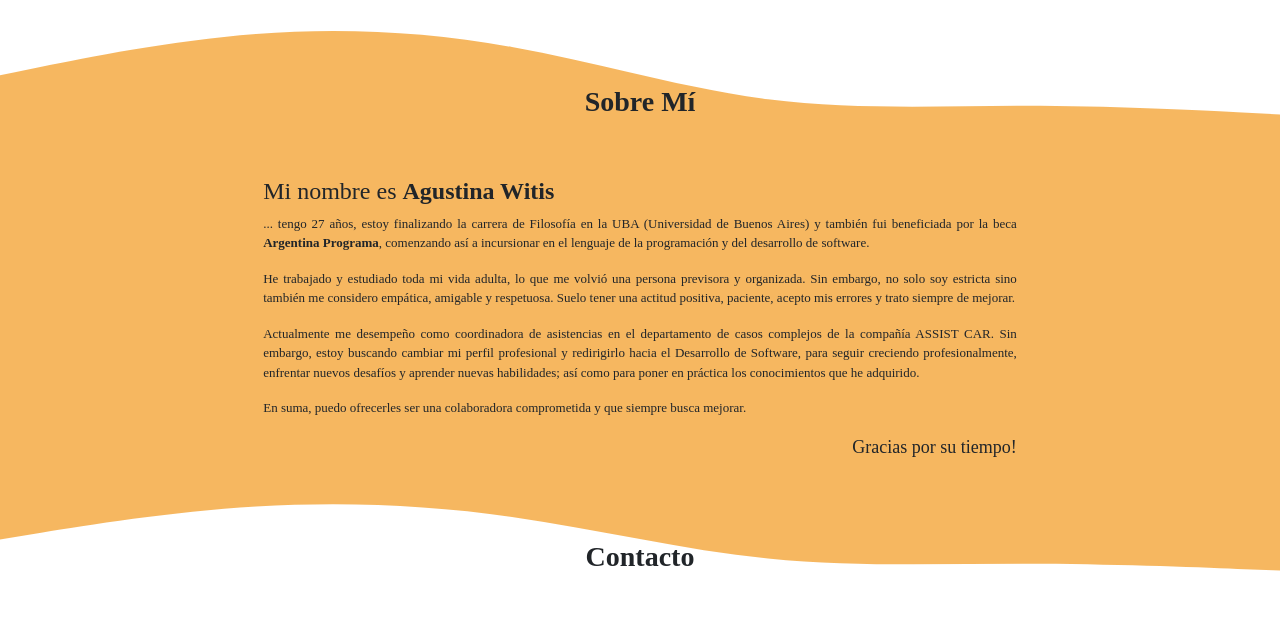
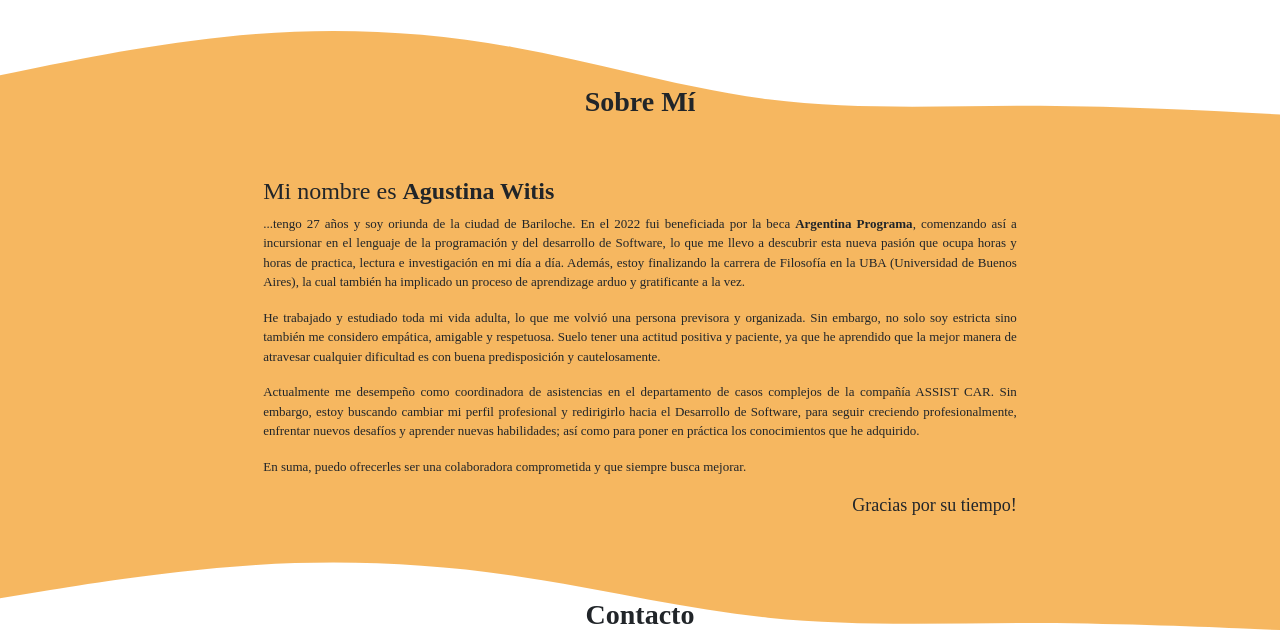
Before and after one commit to AgusFW/MaquetaPortfolio, a plain HTML site: page index.html in a window 1280 px wide. Shown: the part 1199-1840 px from the top of the page. Drawn offline with nearby package versions, Linux system fonts and the light colour scheme; a web font is replaced by a local one.

Commit message:
last commit

```diff
--- a/index.html
+++ b/index.html
@@ -49,9 +49,9 @@
 <main class="container-fluid main">
   <section class="row text-center"  id="presentacion">
     <div class="col-md-7" id="presentacion_text">
-      <h1 id="titulo"><b>Agustina Witis</b></h1>
+      <h1 id="titulo"><b>Agustina Witis Ferraria</b></h1>
       <h4 id="subtitulo"><b>Desarrolladora Full Stack Jr.</b></h4>
-      <p>Busco ser parte de un equipo de trabajo innovador y comprometido, que fomente el crecimiento de sus miembros tanto profesional como personalmente. Estoy preparada para enfrentar nuevos retos y poner a prueba mis habilidades como desarrolladora de Software.</p>
+      <p>Busco ser parte de un equipo de trabajo innovador y comprometido, que fomente el crecimiento de sus miembros tanto profesional como personalmente. Así mismo, ofrezco mi absoluto compromiso, actitud positiva y proactiva para abordar cualquier tarea o desafío</p>
     </div>
     <figure class="col-md-5">
       <img src="img/fotoperfil.jpeg" class="img-thumbnail col" id="foto" alt="foto fondo">
@@ -106,15 +106,17 @@
   </section>
   <section class="row" id="sob">
     <h4>Mi nombre es <b>Agustina Witis</b></h4>
-        <p class="text">... tengo 27 años, estoy finalizando la carrera de Filosofía en la UBA (Universidad de Buenos Aires) y también
-            fui beneficiada por la beca <b>Argentina Programa</b>, comenzando así a incursionar en el lenguaje de la programación
-            y del desarrollo de software.
+        <p class="text">...tengo 27 años y soy oriunda de la ciudad de Bariloche. En el 2022 fui beneficiada por la beca <b>Argentina Programa</b>, comenzando así a incursionar en el lenguaje de la programación
+          y del desarrollo de Software, lo que me llevo a descubrir esta nueva pasión que ocupa horas y horas de practica, lectura e investigación
+          en mi día a día. Además, estoy finalizando la carrera de Filosofía en la UBA (Universidad de Buenos Aires), la cual también ha implicado un
+          proceso de aprendizage arduo y gratificante a la vez.
         </p class="text">
 
         <p class="text">
           He trabajado y estudiado toda mi vida adulta, lo que me volvió una persona previsora y organizada. Sin
           embargo, no solo soy estricta sino también me considero empática, amigable y respetuosa.
-            Suelo tener una actitud positiva, paciente, acepto mis errores y trato siempre de mejorar.
+          Suelo tener una actitud positiva y paciente, ya que he aprendido que la mejor manera de atravesar cualquier
+          dificultad es con buena predisposición y cautelosamente.
         </p class="text">
 
         <p class="text">
```
Lines whose indentation alone changed are shown as unchanged.
